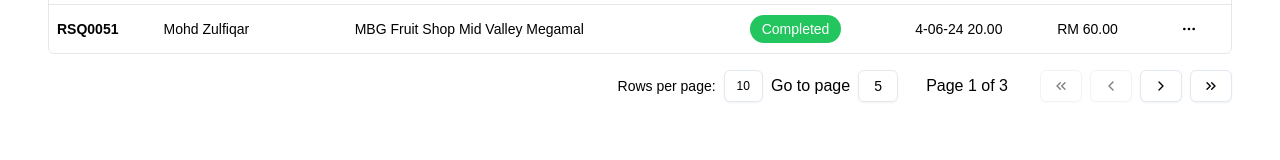
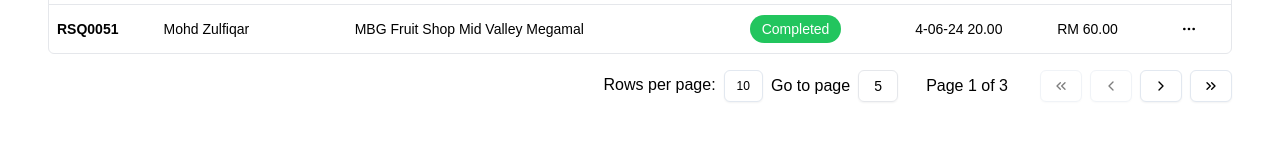
Before and after one commit to rulkimi/orders-dashboard, a Next.js app: page /orders in a window 1280 px wide. Shown: the part 710-870 px from the top of the page. Built offline with nearby package versions, Linux system fonts and the light colour scheme; data requests are answered from the project's data file.

Commit message:
fix label

```diff
--- a/app/orders/data-table.tsx
+++ b/app/orders/data-table.tsx
@@ -356,14 +356,14 @@ export function DataTable<TData extends BaseRow, TValue>({
       </div>
       {!isDashboard && (
         <div className="flex items-center justify-end space-x-2 py-4">
-          <label htmlFor="rowsPerPage" className="text-sm">
-            Rows per page:
-          </label>
           <DropdownMenu>
             <DropdownMenuTrigger asChild>
-              <Button size="sm" variant="outline">
-                {table.getState().pagination.pageSize}
-              </Button>
+              <label>
+                Rows per page:
+                <Button className="ml-2" size="sm" variant="outline">
+                  {table.getState().pagination.pageSize}
+                </Button>
+              </label>
             </DropdownMenuTrigger>
             <DropdownMenuContent>
               {[10, 20, 30, 50, 100].map((pageSize) => (
```
